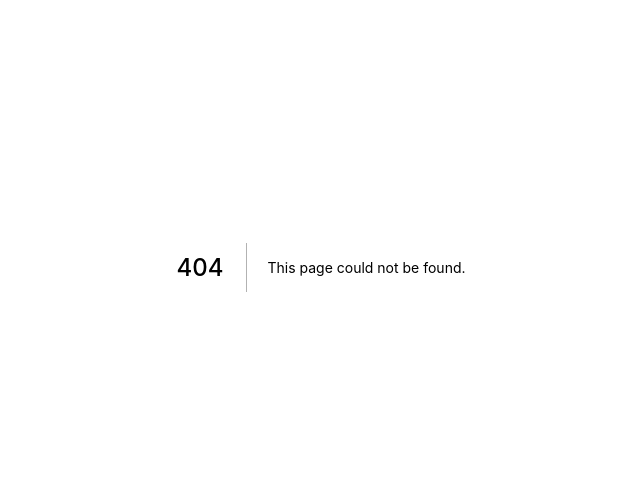
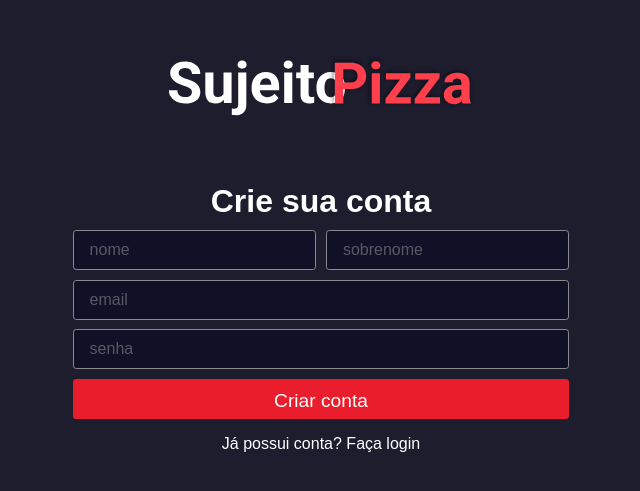
Before and after one commit to wellpinho/react-pizza, a Next.js app: page /signup in a window 1280 px wide. Before the commit this address had no page. Shown: the part 133-624 px from the top of the page, without its empty margins (319-959 px from the left). Built offline with nearby package versions, Linux system fonts and the light colour scheme.

Commit message:
✨ NEW FEATURE: sgnup page created

```diff
--- a/src/components/ui/input/input.module.scss
+++ b/src/components/ui/input/input.module.scss
@@ -1,5 +1,5 @@
 .input {
-  margin-bottom: 1rem;
+  margin-bottom: .6rem;
   height: 40px;
   border: 0;
   border-radius: .2rem;
--- /dev/null
+++ b/src/pages/signup/index.tsx
@@ -0,0 +1,45 @@
+import Head from "next/head";
+import Image from "next/image";
+
+import styles from "../../../styles/home.module.scss";
+import LogoImg from "../../../public/logo.svg";
+
+import Input from "../../components/ui/input/input";
+import Button from "../../components/ui/button/button";
+
+import Link from "next/link";
+
+export default function Signup() {
+  return (
+    <>
+      <Head>
+        <title>Cadastro</title>
+      </Head>
+
+      <div className={styles.container}>
+        <Image src={LogoImg} alt="Love Sushi" />
+
+        <div className={styles.login}>
+          <h1>Crie sua conta</h1>
+
+          <form>
+            <div className={styles.inputInline}>
+              <Input type="text" placeholder="nome" />
+              <Input type="text" placeholder="sobrenome" />
+            </div>
+            <Input type="email" placeholder="email" />
+            <Input type="password" placeholder="senha" />
+
+            <Button type="submit" loading={false}>
+              Criar conta
+            </Button>
+          </form>
+
+          <Link href="/">
+            <a className={styles.a}>Já possui conta? Faça login</a>
+          </Link>
+        </div>
+      </div>
+    </>
+  );
+}
--- a/styles/home.module.scss
+++ b/styles/home.module.scss
@@ -15,10 +15,24 @@
     flex-direction: column;
     padding: 2rem 1.5rem;
 
+    h1 {
+      color: var(--white);
+      margin-bottom: .6rem;
+    }
+
     form {
       width: 90%;
       display: flex;
       flex-direction: column;
+
+      .inputInline {
+        input {
+          width: 49%;
+        }
+        input:first-child {
+          margin-right: 2%;
+        }
+      }
 
       button {
         height: 40px;
```
Also changed, not shown: src/pages/index.tsx (+8 -1 lines).
